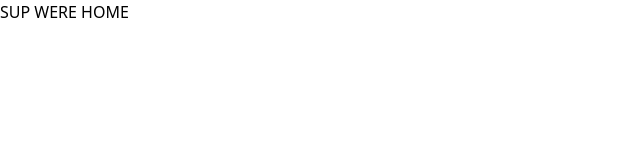
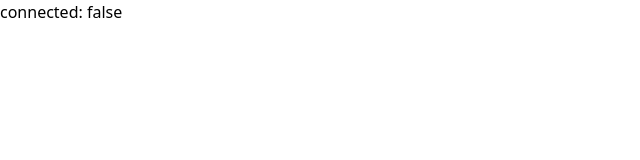
Before and after one commit to CalcoDev/InkwellWeb, a React (Vite) app: page / in a window 1280 px wide. Shown: the top 160 px of the page, without its empty margins (0-640 px from the left). Built offline with nearby package versions, Linux system fonts and the light colour scheme.

Commit message:
Implemented Recoil for state mangement.

```diff
--- a/package.json
+++ b/package.json
@@ -12,7 +12,8 @@
   "dependencies": {
     "react": "^18.2.0",
     "react-dom": "^18.2.0",
-    "react-router-dom": "^6.11.2"
+    "react-router-dom": "^6.11.2",
+    "recoil": "^0.7.7"
   },
   "devDependencies": {
     "@types/react": "^18.0.28",
--- a/src/main.jsx
+++ b/src/main.jsx
@@ -7,6 +7,7 @@ import SignIn from "./pages/sign-in/sign-in.page";
 import SignUp from "./pages/sign-up/sign-up.page";
 import ProjectDashboard from "./pages/project-dashboard/project-dashboard.page";
 import ProjectsSelect from "./pages/projects-select/projects-select.page";
+import { RecoilRoot } from "recoil";
 
 const paths = [
     { path: "/", element: <Home /> },
@@ -19,6 +20,8 @@ const paths = [
 const router = createBrowserRouter(paths);
 ReactDOM.createRoot(document.getElementById("root")).render(
     <>
-        <RouterProvider router={router} />
+        <RecoilRoot>
+            <RouterProvider router={router} />
+        </RecoilRoot>
     </>
 );
--- a/src/pages/home/home.page.jsx
+++ b/src/pages/home/home.page.jsx
@@ -1,5 +1,10 @@
+import { useRecoilState } from "recoil";
+import userState from "../../recoil/atoms/user-state.atom";
+
 const Home = () => {
-    return <div>SUP WERE HOME</div>;
+    const [user, setUser] = useRecoilState(userState);
+
+    return <div>connected: {user.connected ? "true" : "false"}</div>;
 };
 
 export default Home;
--- /dev/null
+++ b/src/recoil/atoms/user-state.atom.js
@@ -0,0 +1,14 @@
+import { atom } from "recoil";
+
+const userState = atom({
+    key: "userState",
+    default: {
+        connected: false,
+
+        id: "-1",
+        name: "user_debug",
+        profilePicture: "",
+    },
+});
+
+export default userState;
```
Also changed, not shown: 1 other file (tests, documents, lock files or other folders).
